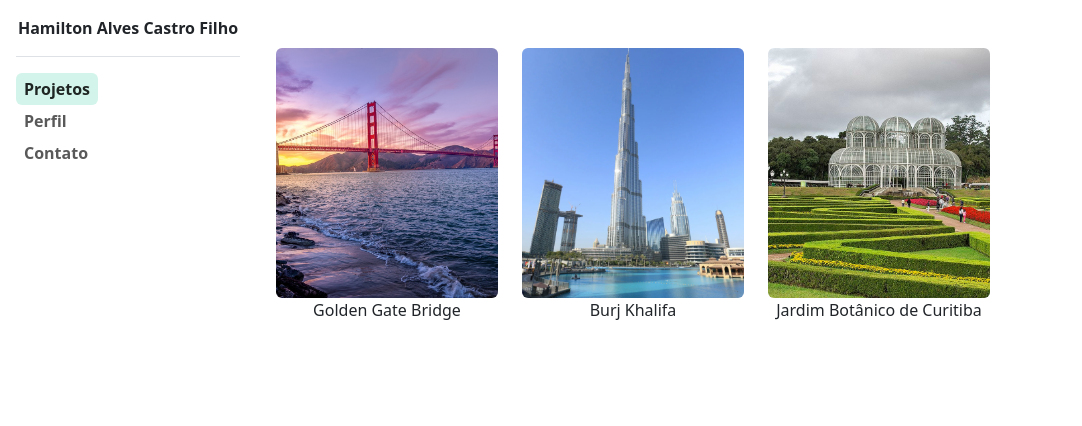
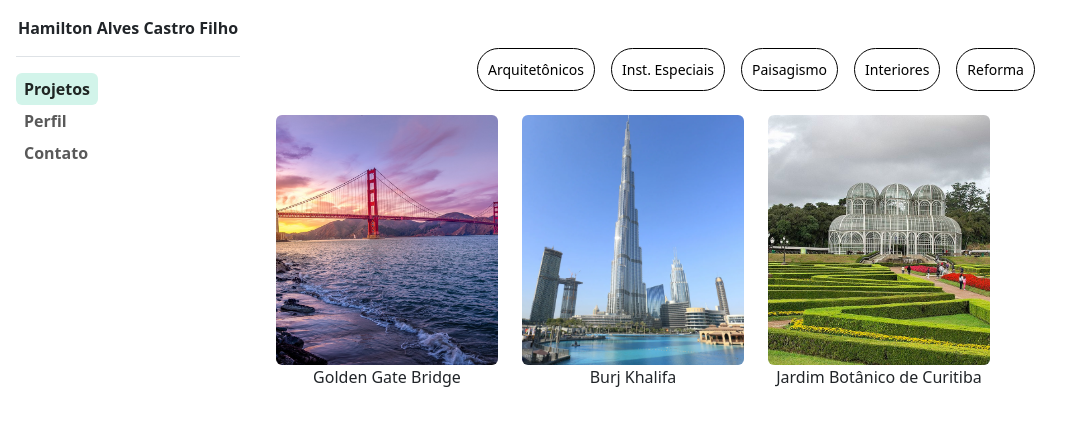
Before and after one commit to gmsbr19/arch-portfolio, a React (Vite) app: page / in a window 1280 px wide. Shown: the top 426 px of the page, without its empty margins (0-1082 px from the left). Built offline with nearby package versions, Linux system fonts and the light colour scheme.

Commit message:
main filter styles and hover effect on projects

```diff
--- a/src/components/Projeto.jsx
+++ b/src/components/Projeto.jsx
@@ -1,8 +1,8 @@
 const Projeto = ({label, category, imgs, text}) => {
     return (
         <div className="col-12 col-xl-3 col-lg-4 col-md-6 col-sm-6 d-flex flex-column align-items-center">
-            <div className="w-100 h-100" style={{height: "250px", maxHeight: "250px", minHeight: "250px"}}>
-                <img src={imgs[0]} className="rounded img-fluid h-100 w-100" style={{objectFit: "cover"}} />
+            <div className="w-100 h-100 overflow-hidden rounded" style={{height: "250px", maxHeight: "250px", minHeight: "250px"}}>
+                <img src={imgs[0]} className="img-fluid h-100 w-100" style={{objectFit: "cover"}} />
             </div>
             <p>{label}</p>
         </div>
--- a/src/components/Projetos.jsx
+++ b/src/components/Projetos.jsx
@@ -10,7 +10,24 @@ const Projetos = () => {
     console.log(projectsArr[1])
 
     return (
-        <div className="py-5 px-2 flex-grow-1">
+        <div className="py-5 px-2 flex-grow-1 d-flex flex-column gap-4">
+            <div className="row container w-100 gap-3 filter justify-content-center">
+                <button className="col-2">
+                    Arquitetônicos
+                </button>
+                <button className="col-2">
+                    Inst. Especiais
+                </button>
+                <button className="col-2">
+                    Paisagismo
+                </button>
+                <button className="col-2">
+                    Interiores
+                </button>
+                <button className="col-2">
+                    Reforma
+                </button>
+            </div>
             <div className="row container">
                 {projectsArr.map((el, i) => (
                     <Projeto key={i} label={el.label} category={el.category} imgs={el.imgs} text={el.text} />
--- a/styles.css
+++ b/styles.css
@@ -2,6 +2,7 @@ body {
   min-height: 100vh;
   min-height: -webkit-fill-available;
   box-sizing: border-box;
+  user-select: none;
 }
 
 html {
@@ -59,3 +60,20 @@ main {
 .scrollarea {
   overflow-y: auto;
 }
+
+.filter button{
+  font-size: 14px;
+  padding: 10px;
+  width: fit-content;
+
+  background: none;
+  border: 1px solid;
+  border-radius: 32px;
+}
+.img-fluid{
+  transition: transform 0.6s;
+}
+
+.img-fluid:hover{
+  transform: scale(1.1);
+}
```
